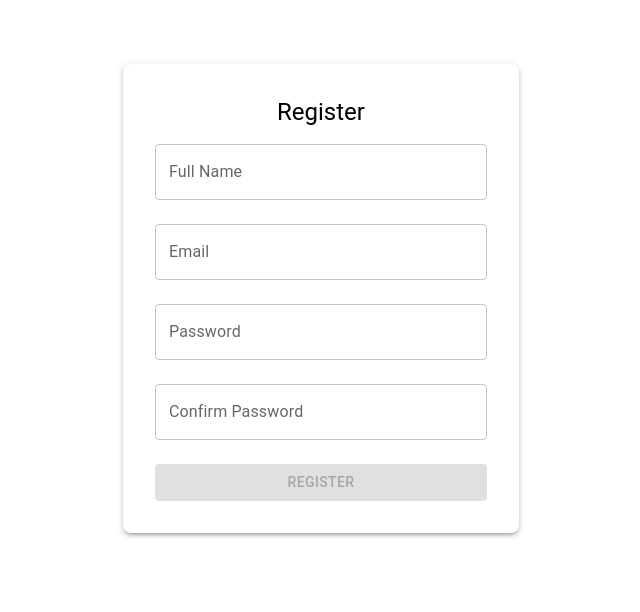
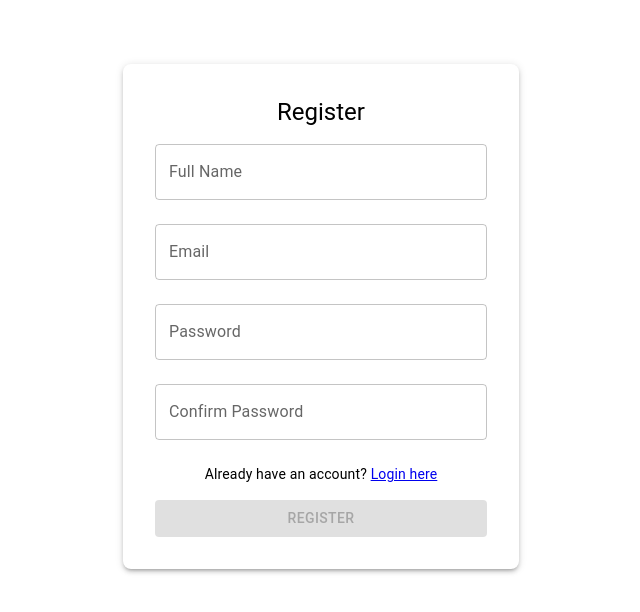
Before and after one commit to dalvifaraz/education-loan-portal, a React (Create React App) app: page /register in a window 1280 px wide. Shown: the top 612 px of the page, without its empty margins (319-959 px from the left). Built offline with nearby package versions, Linux system fonts and the light colour scheme.

Commit message:
Redirect registration page to login page

```diff
--- a/src/features/auth/RegistrationPage.tsx
+++ b/src/features/auth/RegistrationPage.tsx
@@ -3,7 +3,7 @@
 import { TextInput } from '@educational-loan-portal/components';
 import { registerUserV2 } from '@educational-loan-portal/services';
 import { login, setUser, showSnackbar, UserState } from '@educational-loan-portal/store';
-import { useNavigate } from 'react-router-dom';
+import { Link, useNavigate } from 'react-router-dom';
 import { useDispatch } from 'react-redux';
 
 export const RegisterPage = () => {
@@ -79,6 +79,9 @@
             value={formData.confirmPassword}
             onChange={handleChange}
           />
+          <Typography variant="body2" align="center" mt={2}>
+            Already have an account? <Link to="/login">Login here</Link>
+          </Typography>
           <Button fullWidth variant="contained" sx={{ mt: 2 }} type="submit" disabled={isDisabled}>
             Register
           </Button>
```
